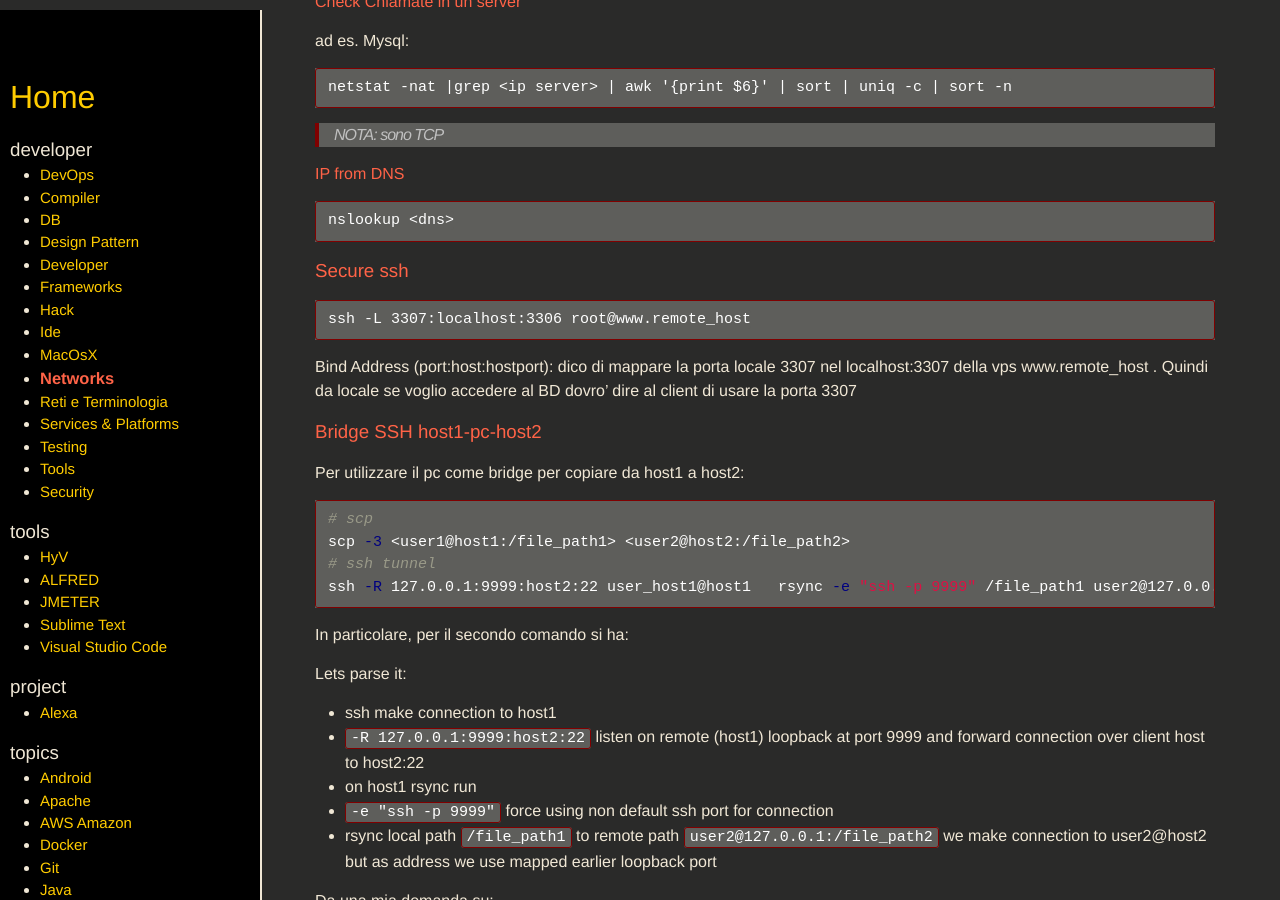
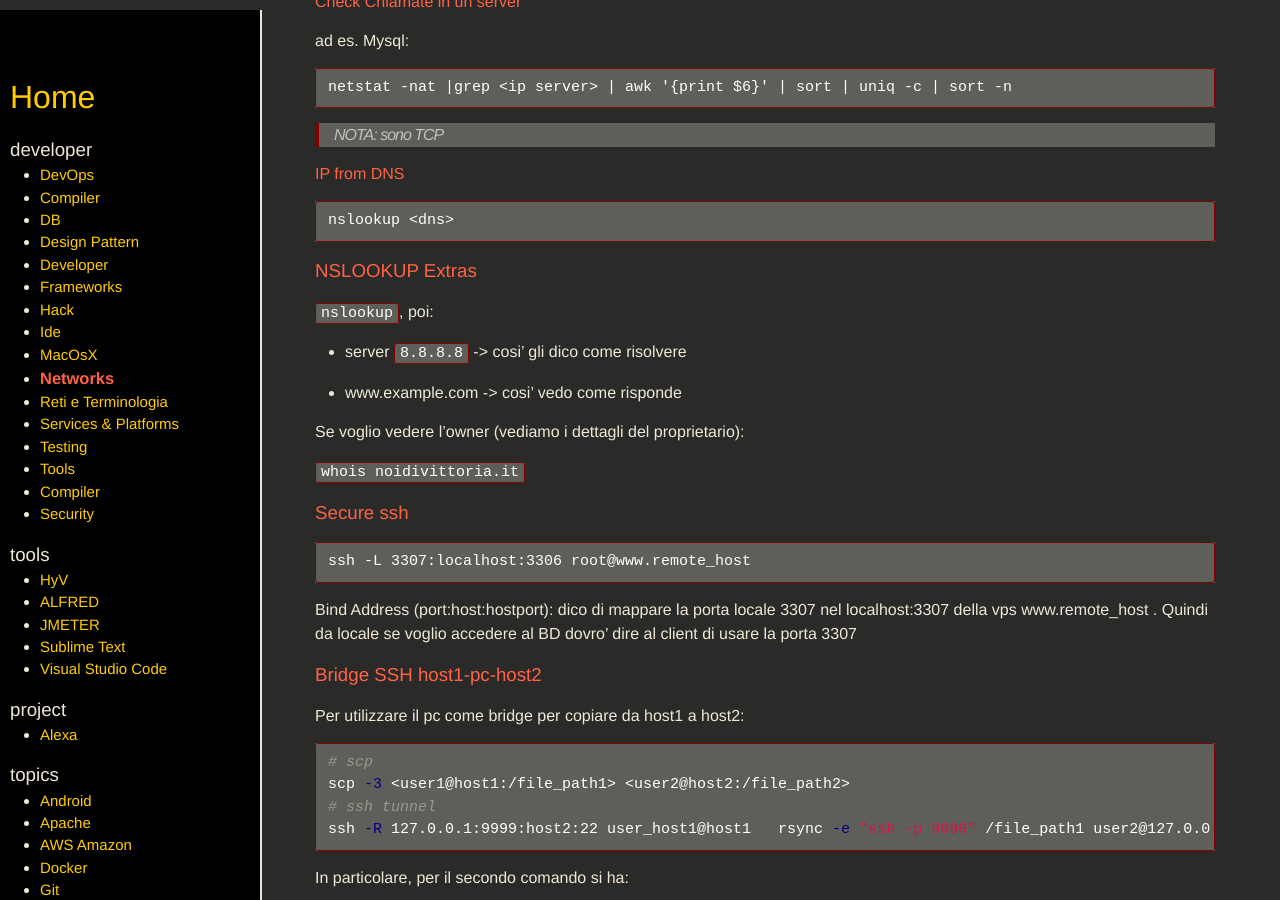
Before and after one commit to SimoSca/own-memo, a Jekyll site: the page built from _pages/developer/network-commands.md, in a window 1280 px wide and 900 px high, scrolled down 639 px. Built offline with Jekyll 4.4.1, drawn with Linux system fonts in a browser that asks for light colours; nearby versions of some CDN libraries.

`````diff
--- a/_pages/developer/network-commands.md
+++ b/_pages/developer/network-commands.md
@@ -52,6 +52,19 @@ netstat -nat |grep <ip server> | awk '{print $6}' | sort | uniq -c | sort -n
 ````
 nslookup <dns>
 ````
+
+### NSLOOKUP Extras
+
+
+`nslookup`, poi:
+
+- server `8.8.8.8` -> cosi' gli dico come risolvere
+
+- www.example.com -> cosi' vedo come risponde
+
+Se voglio vedere l'owner (vediamo i dettagli del proprietario):
+
+`whois noidivittoria.it`
 
 
 ### Secure ssh
`````
Also changed, not shown: _pages/developer/DevOps.md (+4 -0 lines), _pages/developer/troubleshoots.md (added, +69 -0 lines), 1 other file.
